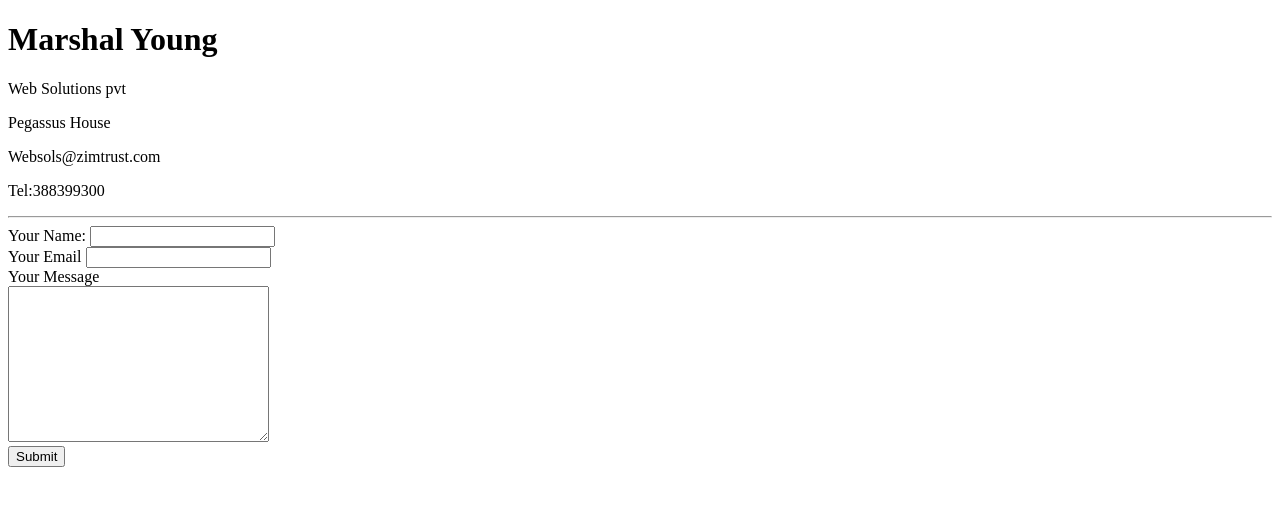
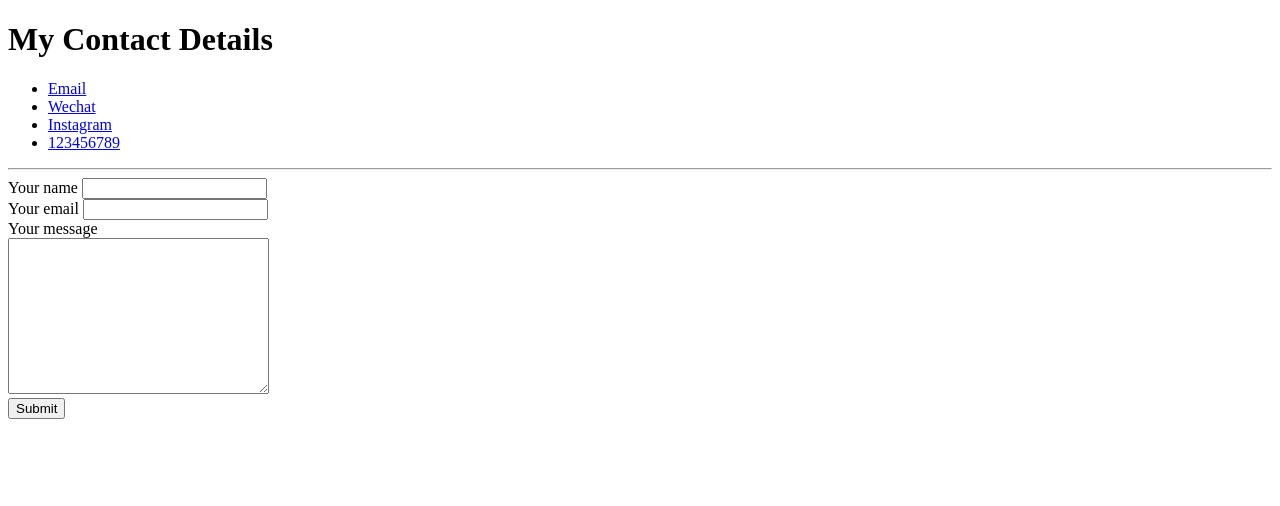
Before and after one commit to chavunduka/cv, a plain HTML site: page contact details.html in a window 1280 px wide. Drawn offline with Linux system fonts and the light colour scheme.

Commit message:
Update contact details.html

```diff
--- a/contact details.html
+++ b/contact details.html
@@ -2,25 +2,25 @@
 <html lang="en" dir="ltr">
   <head>
     <meta charset="utf-8">
-    <title>Contact details</title>
+    <title>Contact me</title>
   </head>
   <body>
-    <h1>Marshal Young</h1>
-      <p>Web Solutions pvt</p>
-      <p>Pegassus House</p>
-      <p>Websols@zimtrust.com</p>
-      <p>Tel:388399300</p>
+    <h1>My Contact Details</h1>
+    <ul>
+      <li><a href="mailto:m.myemail@yahoo.com">Email</a></li>
+      <li><a href="weixin://dl/chat?{myc_chavz}">Wechat</a></li>
+      <li><a href="http://instagram.com/_u/{myc_chavz}/">Instagram</a></li>
+      <li><a href="tel:+86 123456789">123456789</a></li>
+    </ul>
 <hr>
-      <form action="mailto:aotan28@163.com" method="post" enctype="text/>plain">
-        <label for="">Your Name:</label>
+    <form action="mailto:chavundukamarshal2@yahoo.com" method="post" enctype="text/plain">
+      <label for="">Your name</label>
       <input type="text" name="yourName" value=""><br>
-        <label for="">Your Email</label>
+      <label for="">Your email</label>
       <input type="email" name="yourEmail" value=""><br>
-        <label for="">Your Message</label><br>
+      <label for="">Your message</label><br>
       <textarea name="yourMessage" rows="10" cols="30"></textarea><br>
       <input type="submit" name="">
-
     </form>
-
   </body>
 </html>
```
Lines whose indentation alone changed are shown as unchanged.
